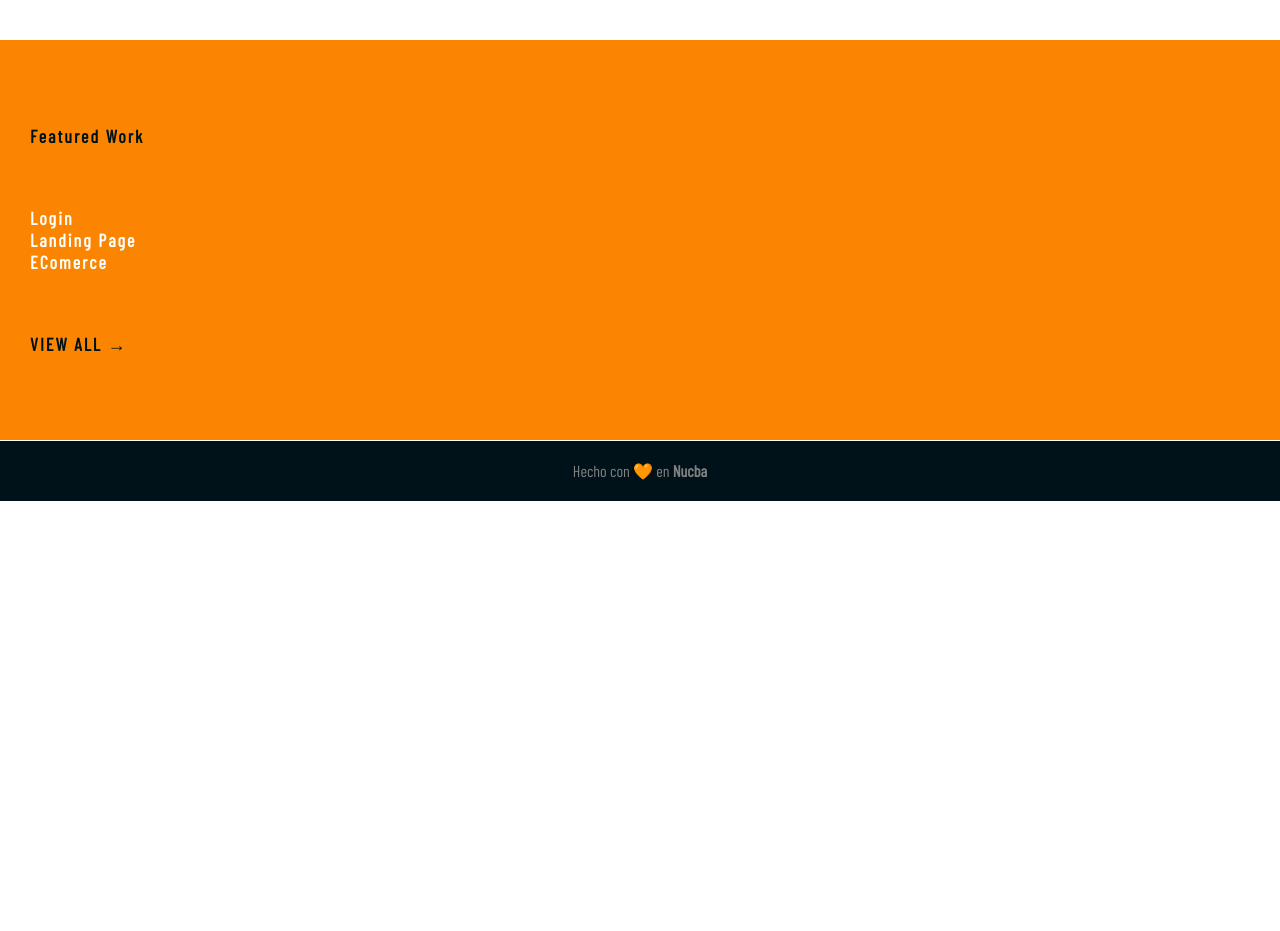
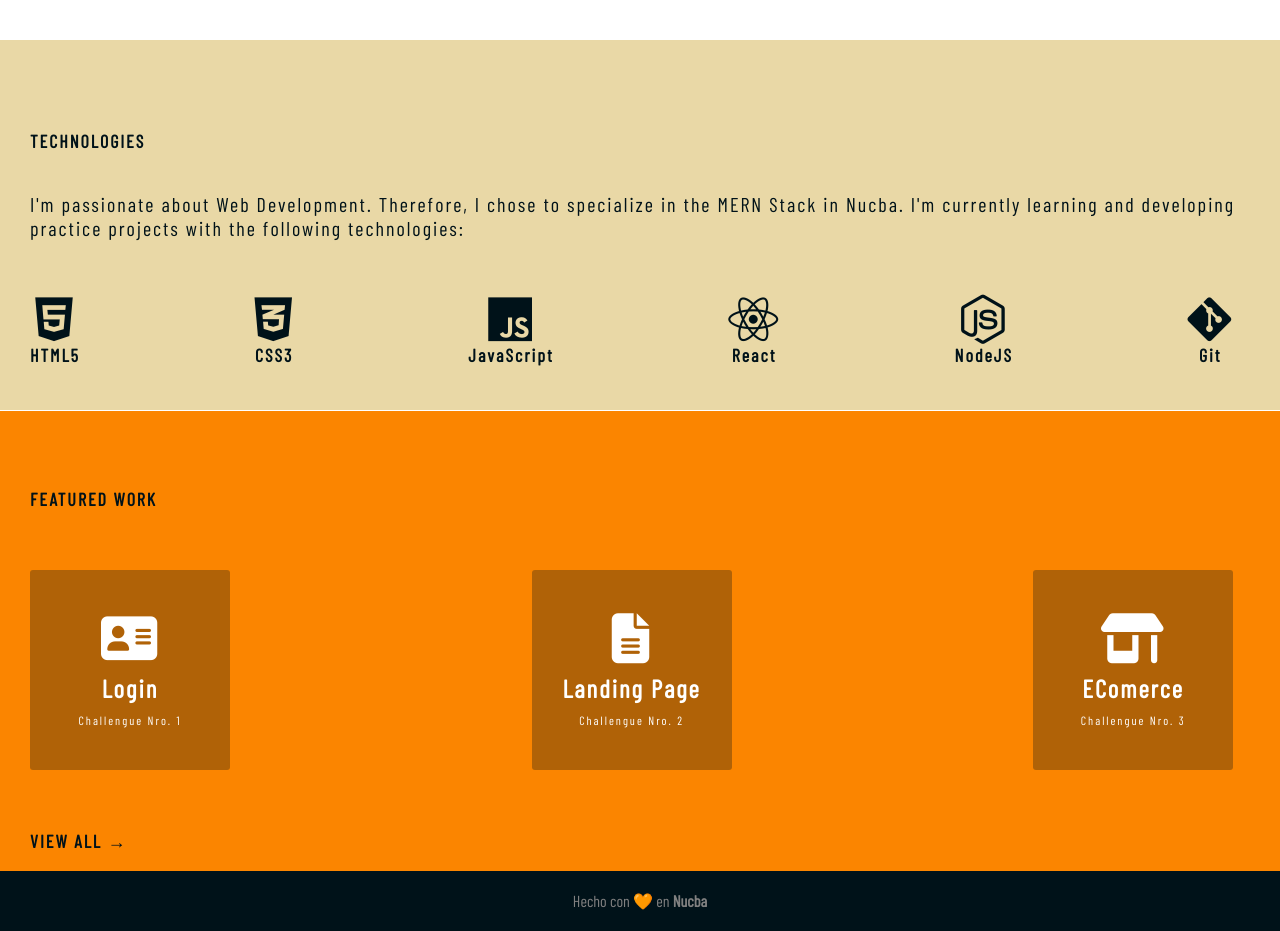
Before and after one commit to CristianMansilla/Portfolio, a plain HTML site: page index.html in a window 1280 px wide. Shown: the part 1152-2083 px from the top of the page. Before the commit the page ends 1653 px from the top, so only its background shows below. Drawn offline with nearby package versions, Linux system fonts and the light colour scheme.

Commit message:
Agregué sections technologies & works

```diff
--- a/index.html
+++ b/index.html
@@ -1,3 +1,7 @@
+<!--
+    *Estoy trabajando en mobile first para las proximas entregas tener listo el responsive.
+ -->
+
 <!DOCTYPE html>
 <html lang="en">
 <head>
@@ -6,11 +10,12 @@
     <meta name="viewport" content="width=device-width, initial-scale=1.0">
     <link rel="stylesheet" href="style.css">
     <link rel="shortcut icon" href="./assets/CM-logoOscuro.png" type="image/x-icon">
+    <link rel="stylesheet" href="https://cdnjs.cloudflare.com/ajax/libs/font-awesome/6.1.1/css/all.min.css">
     <title>Cristian Mansilla - Full Stack Web Developer</title>
 </head>
 <body>
     <header>
-        <nav class="container">
+        <nav class="containerNav">
             <img src="./assets/CM-logoOscuro.png" alt="Logo CM" class="logo">
             <ul class="containerLi">
                 <li><a href="#">Home</a></li>
@@ -23,33 +28,84 @@
     <hr>
     <main>
         <section>
-            <div class="presentation">
+            <div class="containerHero">
                 <article class="principal">
                     <h1>PORTFOLIO</h1>
                     <h2 class="tittle">Full Stack Web Developer</h2>
                     <h2 class="by">By Cristian Mansilla</h2>
                 </article>
-                <aside class="programmingImage">
+                <div class="programmingImage">
                     <img src="./assets/Programming.svg" alt="Programming image" class="codeImage">
-                </aside>
+                </div>
             </div>
         </section>
 
         <section class="aboutMe">
             <article>
-                <h2 class="tittleSection2">ABOUT ME</h2>
+                <h2 class="tittleSection">ABOUT ME</h2>
                 <p class="paragraphAbout">I'm Cristian Mansilla future Full Stack Web Devoleper. I'm from Goya, Corrientes 🐊. I'm currently studying the University Technician in Programming at the UTN (National Technological University) and the agile career of Full Stack Web in Nucba.</p>
                 <a href="#"><h2 class="learnMore">LEARN MORE →</h2></a>
             </article>
         </section>
 
+        <section class="technologies">
+            <article>
+                <h2 class="tittleSection">TECHNOLOGIES</h2>
+                <p class="paragraphTechnologies">I'm passionate about Web Development. Therefore, I chose to specialize in the MERN Stack in Nucba. I'm currently learning and developing practice projects with the following technologies:</p>
+                <div class="tec">
+                    <div class="icon">
+                        <i class="fa-brands fa-html5"></i>
+                        <h2>HTML5</h2>
+                    </div>
+                    <div class="icon">
+                        <i class="fa-brands fa-css3-alt"></i>
+                        <h2>CSS3</h2>
+                    </div>
+                    <div class="icon">
+                        <i class="fa-brands fa-js"></i>
+                        <h2>JavaScript</h2>
+                    </div>
+                    <div class="icon">
+                        <i class="fa-brands fa-react"></i>
+                        <h2>React</h2>
+                    </div>
+                    <div class="icon">
+                        <i class="fa-brands fa-node-js"></i>
+                        <h2>NodeJS</h2>
+                    </div>
+                    <div class="icon">
+                        <i class="fa-brands fa-git-alt"></i>
+                        <h2>Git</h2>
+                    </div>
+                </div>
+            </article>
+        </section>
+
         <section class="works">
             <article>
-                <h2>Featured Work</h2>
+                <h2 class="tittleSection">FEATURED WORK</h2>
                 <div class="proyects">
-                    <a href="#"><h2>Login</h2></a>
-                    <a href="#"><h2>Landing Page</h2></a>
-                    <a href="#"><h2>EComerce</h2></a>
+                    <a href="#">
+                        <div class="proyect1">
+                            <i class="fa-solid fa-address-card"></i>
+                            <h2>Login</h2>
+                            <p>Challengue Nro. 1</p>
+                        </div>
+                    </a>
+                    <a href="#">
+                        <div class="proyect2">
+                            <i class="fa-solid fa-file-lines"></i>
+                            <h2>Landing Page</h2>
+                            <p>Challengue Nro. 2</p>
+                        </div>
+                    </a>
+                    <a href="#">
+                        <div class="proyect3">
+                            <i class="fa-solid fa-shop"></i>
+                            <h2>EComerce</h2>
+                            <p>Challengue Nro. 3</p>
+                        </div>
+                    </a>
                 </div>
                 <a href="#"><h2 class="viewAll">VIEW ALL →</h2></a>
             </article>
--- a/style.css
+++ b/style.css
@@ -4,21 +4,39 @@
     margin:0;
     padding: 0;
     box-sizing: border-box;
+    /* border: solid red 2px; */
 }
 
-.container{
+:root{
+    --color1: #001219;
+    --color2: #fb8500;
+    --color3: #e9d8a6;
+    --font: 'Barlow Condensed', sans-serif;
+}
+
+a{
+    transition: all 0.3s;
+    text-decoration: none;
+}
+
+i{
+    font-size: 50px;
+}
+
+/*? Navbar */
+header{
+    background-color: var(--color1);
+    color: white;
+    font-size: 20px;
+    font-family: var(--font);
+}
+
+.containerNav{
     display: flex;
     justify-content: center;
     align-items: center;
     margin-right: 10px;
     padding: 5px;
-}
-
-header{
-    background-color: #001219;
-    color: white;
-    font-size: 20px;
-    font-family: 'Barlow Condensed', sans-serif;
 }
 
 .logo{
@@ -39,21 +57,18 @@ header{
     list-style-type: none;
 }
 
-li a{
-transition: all 0.3s;
-text-decoration: none;
-}
-
 li a:visited{
 color:white;
 }
 
 li a:hover{
-background: #fb8500;
+background: var(--color2);
+border-radius: 2px;
 }
 
-.presentation{
-    background-color: #001219;
+/*? Hero */
+.containerHero{
+    background-color: var(--color1);
     width: 100%;
     height: 700px;
     margin-top: 0.4px;
@@ -62,8 +77,7 @@ background: #fb8500;
     align-items: center;
 }
 
-.principal, .aboutMe, .works{
-    /* background-color: aquamarine; */
+.principal, .aboutMe, .works, .technologies{
     align-self: flex-start;
     margin-top: 100px;
     padding: 30px;
@@ -71,7 +85,7 @@ background: #fb8500;
     font-family: 'Barlow Condensed', sans-serif;
     font-size: 12px;
     letter-spacing: 2px;
-    color: #fb8500;
+    color: var(--color2);
 }
 
 .tittle{
@@ -86,7 +100,6 @@ background: #fb8500;
 }
 
 .programmingImage{
-    /* background-color: aquamarine; */
     display: flex;
     justify-content: center;
     align-items: center;
@@ -97,6 +110,7 @@ background: #fb8500;
     height: 80%;
 }
 
+/*? Section About Me */
 .aboutMe{
     background-color: white;
     width: 100%;
@@ -108,54 +122,110 @@ background: #fb8500;
     align-items: center;
 }
 
-.aboutMe a, .works a{
-    transition: all 0.3s;
-    text-decoration: none;
-}
-
-.paragraphAbout, .learnMore, .viewAll{
+.paragraphAbout, .learnMore, .viewAll, .paragraphTechnologies{
     margin-top: 60px;
-    color: #001219;
+    color: var(--color1);
 }
 
 .paragraphAbout{
     font-size: 30px;
 }
 
-.works{
-    background-color: #fb8500;
+/*? Section Technologies */
+.technologies{
+    background-color: var(--color3);
     width: 100%;
-    height: 400px;
+    height: 370px;
     margin-top: 0.4px;
     display: flex;
     justify-content: flex-start;
     align-items: center;
-    color: #001219;
+    color: var(--color1);
+}
+
+.tittleSection{
+    margin-top: 60px;
+}
+
+.paragraphTechnologies{
+    margin-top: 40px;
+    font-size: 20px;
+}
+
+.tec{
+    margin-top: 40px;
+    width: 94vmax;
+    height: 100px;
+    display: flex;
+    justify-content: space-between;
+    align-items: center;
+}
+
+/*? Section Works */
+.works{
+    background-color: var(--color2);
+    width: 100%;
+    height: 460px;
+    margin-top: 0.4px;
+    display: flex;
+    justify-content: flex-start;
+    align-items: center;
+    color: var(--color1);
 }
 
 .proyects{
+    /* background-color: rgb(255, 81, 0); */
     margin-top: 60px;
+    width: 94vmax;
+    height: 200px;
+    display: flex;
+    justify-content: space-between;
+    align-items: center;
+}
+
+.proyects div{
+    background-color: #0012194d;
+    width: 200px;
+    height: 200px;
+    display: flex;
+    justify-content: center;
+    align-items: center;
+    border-radius: 3px;
+}
+
+.proyect1, .proyect2 , .proyect3, .icon{
+    text-align: center;
+    flex-direction: column;
+    gap: 10px;
+    /* background-image: url("https://cdn.dribbble.com/users/5363196/screenshots/11560100/media/6ce602fb2f4e5256dd14905fe5a64efd.jpg");
+    background-size: 100% 100%;
+    background-repeat: no-repeat;
+    opacity: 1;
+    transition: opacity 2s; */
+}
+
+.proyect1:hover, .proyect2:hover, .proyect3:hover{
+    background: var(--color1);
+}
+
+.proyects a h2{
+    font-size: 25px;
 }
 
 .proyects a{
-    transition: all 0.3s;
-    text-decoration: none;
     color: white;
-}
-
-.proyects a:hover h2{
-    background: #001219;
 }
 
 .proyects a:visited{
     color: white;
 }
 
+/*? Footer */
 footer{
-    background-color: #001219;
+    background-color: var(--color1);
     text-align: center;
     padding: 20px;
     margin-top: 0.4px;
-    font-family: 'Barlow Condensed', sans-serif;
+    font-family: var(--font);
     color: gray;
 }
```
Lines whose indentation alone changed are shown as unchanged.
